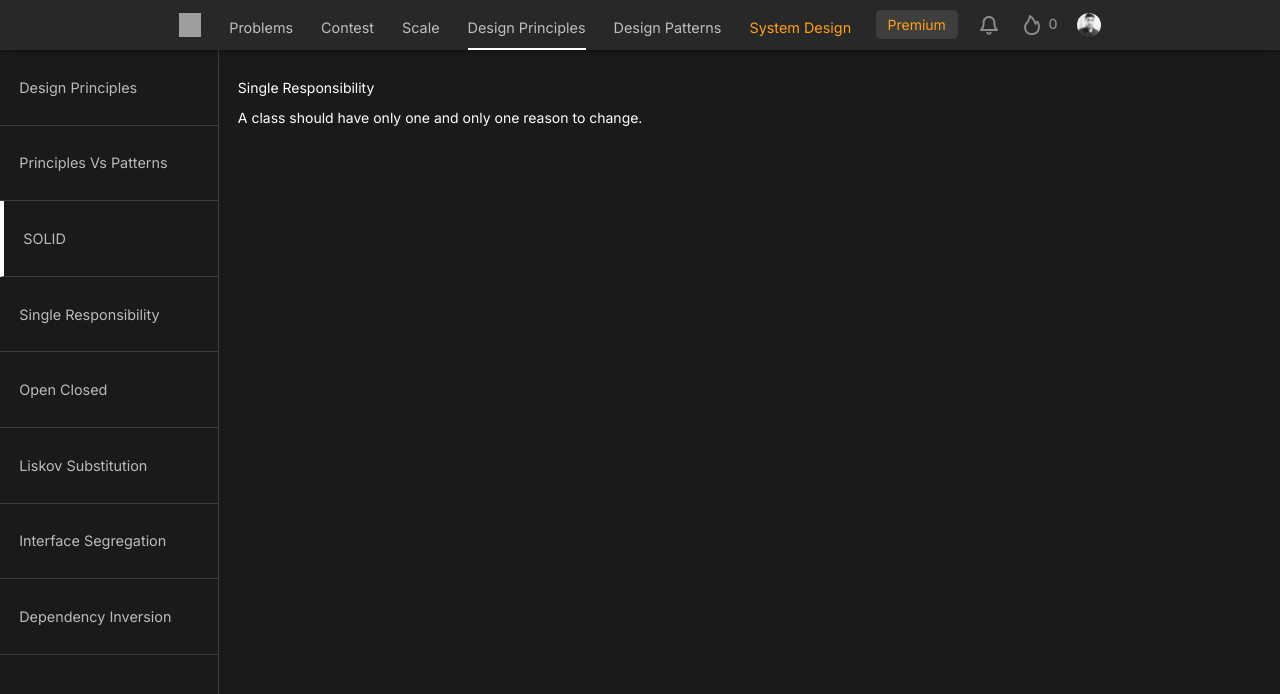
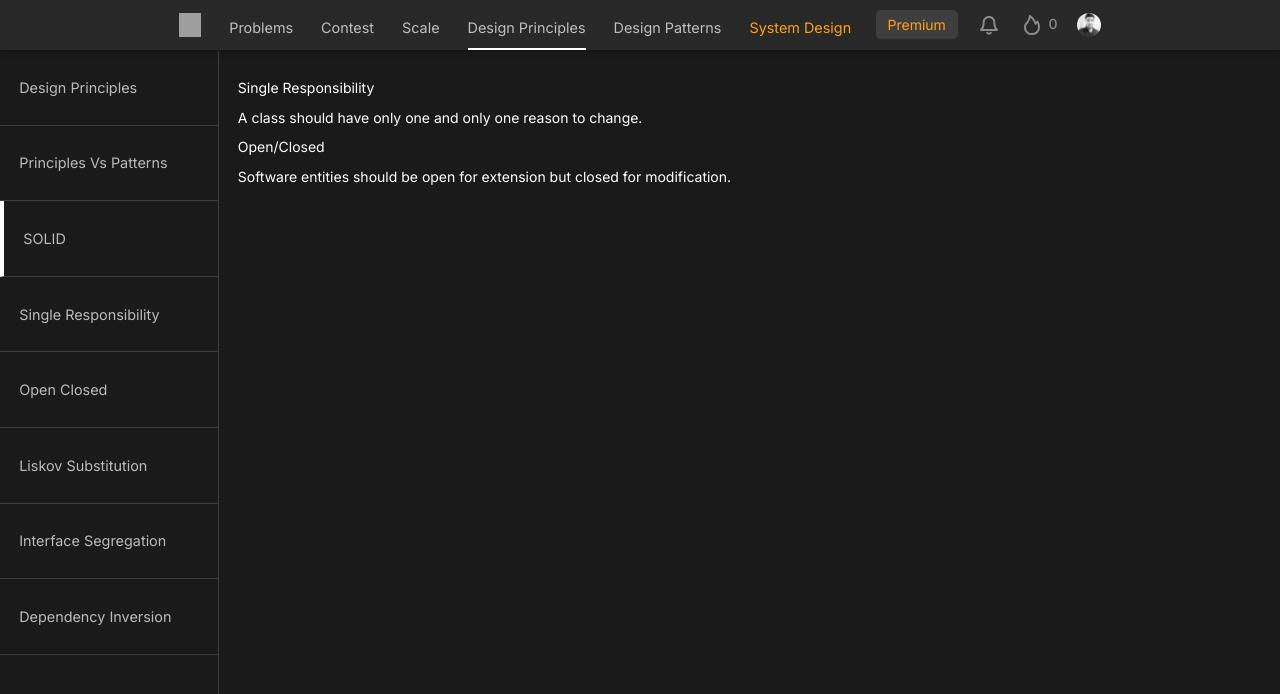
Before and after one commit to SaiAshish9/leetcode-next-ui, a Next.js app: page /design_principles in a window 1280 px wide. Shown: the top 694 px of the page. Built offline with nearby package versions, Linux system fonts and the light colour scheme; grey boxes are pictures that could not be loaded.

Commit message:
home updated

```diff
--- a/src/app/screens/designPrinciples/components/content/index.js
+++ b/src/app/screens/designPrinciples/components/content/index.js
@@ -30,7 +30,16 @@ const textContent = [
           Single Responsibility
         </Text>
         <Text>
-            A class should have only one and only one reason to change.
+          A class should have only one and only one reason to change.
+        </Text>
+        <Text>
+          Open/Closed
+        </Text>
+        <Text>
+          Software entities should be open for extension but closed for modification.
+        </Text>
+        <Text>
+
         </Text>
       </>
     ),
```
